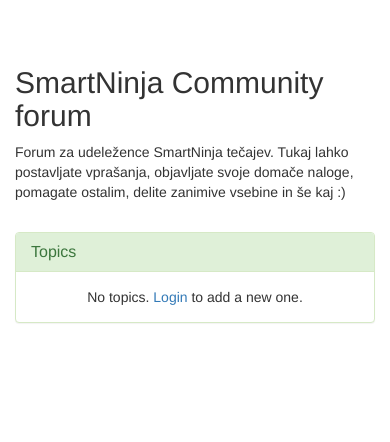
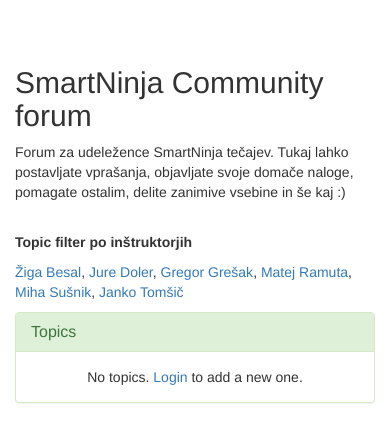
Before and after one commit to smartninja/forum, a Python web app: template templates/index.html in a window 390 px wide. Shown: the part 54-496 px from the top of the page. Run offline with Jinja, Linux system fonts and the light colour scheme; the template is opened without the code that fills it, so the values that code supplies are empty.

Commit message:
Instructor filter added back, responsive table for mobile devices.

```diff
--- a/templates/index.html
+++ b/templates/index.html
@@ -8,15 +8,27 @@
 
     <br>
 
+    <p><strong>Topic filter po inštruktorjih</strong></p>
+    <p>
+        <a href="/search?query=Ziga+Besal">Žiga Besal</a>,
+        <a href="/search?query=Jure+Doler">Jure Doler</a>,
+        <a href="/search?query=Gregor+Gresak">Gregor Grešak</a>,
+        <a href="/search?query=Matej+Ramuta">Matej Ramuta</a>,
+        <a href="/search?query=Miha+Susnik">Miha Sušnik</a>,
+        <a href="/search?query=Janko+Tomsic">Janko Tomšič</a>
+    </p>
+
+    <div class="row">
+        <div class="col-lg-12">
             <div class="panel panel-success">
                 <div class="panel-heading">
                     <h3 class="panel-title">Topics</h3>
                 </div>
                 {% if topics %}
+                <div class="table-responsive">
                     <table class="table table-bordered">
                         <tr>
                             <th width="25%">Title</th>
-                    <th class="text-center"># of comments</th>
                             <th class="text-center">Started on</th>
                             <th class="text-center">Started by</th>
                             <th class="text-center">Latest comment on</th>
@@ -25,8 +37,7 @@
                         </tr>
                         {% for topic in topics %}
                         <tr>
-                    <td><a href="/topic/{{ topic.key.id() }}">{{ topic.title }}</a>{% if topic.closed %} <span class="label label-default">Closed</span>{% endif %}</td>
-                    <td class="text-center"><span class="glyphicon glyphicon-comment"></span> {{ topic.num_comments }} comments</td>
+                            <td><a href="/topic/{{ topic.key.id() }}">{{ topic.title }}</a>{% if topic.closed %} <span class="label label-default">Closed</span>{% endif %} <span class="glyphicon glyphicon-comment"></span> {{ topic.num_comments }}</td>
                             <td class="text-center">{{ topic.get_datetime(topic.created).strftime('%d.%m.%Y at %H:%M') }}</td>
                             <td class="text-center">{{ topic.author }}</td>
                             <td class="text-center">{% if topic.latest_comment_created2 %}{{ topic.get_datetime(topic.latest_comment_created2).strftime('%d.%m.%Y at %H:%M') }}{% endif %}</td>
@@ -47,10 +58,13 @@
                         </tr>
                         {% endfor %}
                     </table>
+                </div>
                 {% else %}
                 <div class="panel-body text-center">
                     No topics. {% if username %}<a href="/new-topic">Add new one!</a>{% else %}<a href="{{ login }}">Login</a> to add a new one.{% endif %}
                 </div>
                 {% endif %}
             </div>
+        </div>
+    </div>
 {% endblock content %}
```
Lines whose indentation alone changed are shown as unchanged.
